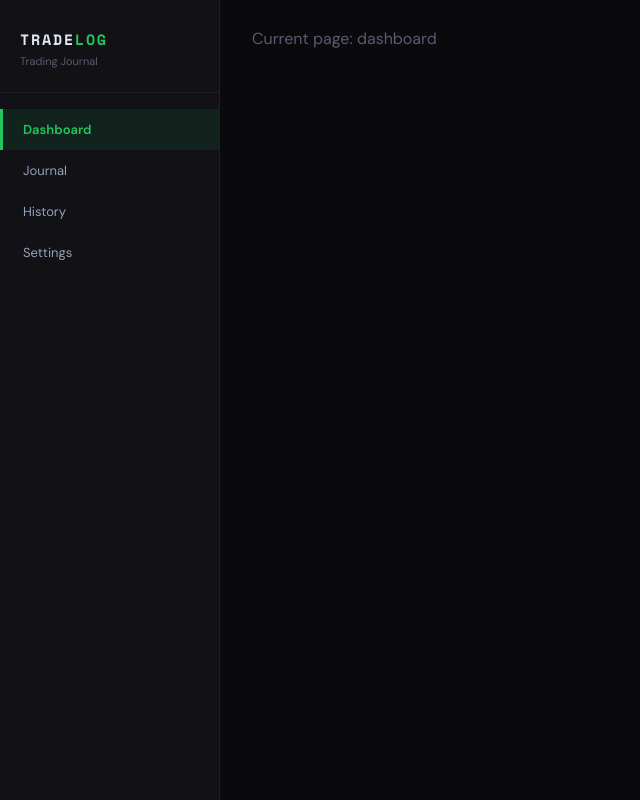
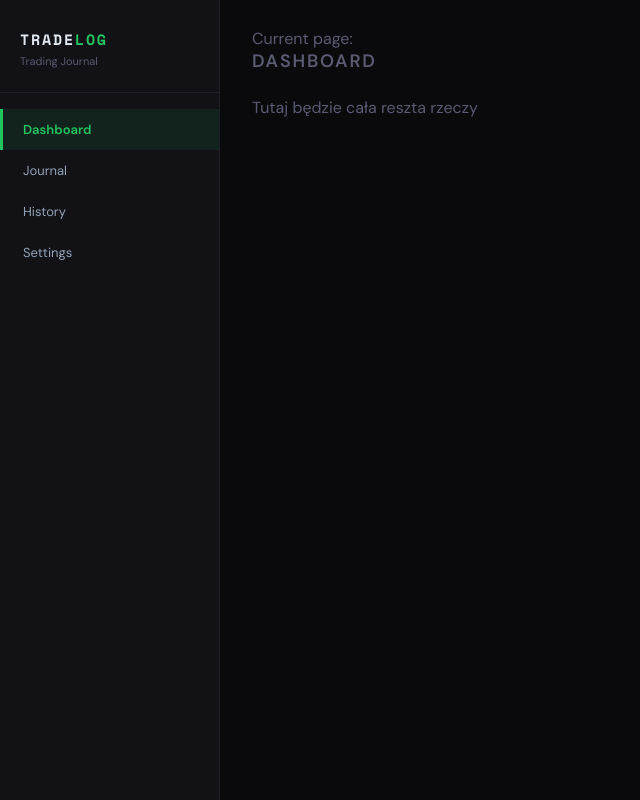
Before and after one commit to Le1eju/tradelog, a React (Vite) app: page / in a window 1280 px wide. Shown: the whole page, without its empty margins (0-640 px from the left). Built offline with nearby package versions, Linux system fonts and the light colour scheme.

Commit message:
created .jsx for each page, connected in main file, page layouts

```diff
--- a/src/App.jsx
+++ b/src/App.jsx
@@ -1,4 +1,8 @@
 import { useState } from "react";
+import Dashboard from "./Dashboard";
+import Journal from "./Journal";
+import History from "./History";
+import Settings from "./Settings";
 
 const fontLink = document.createElement("link");
 fontLink.rel = "stylesheet";
@@ -141,7 +145,13 @@ export default function App() {
           padding: "28px 32px",
         }}
       >
-        <p style={{ color: C.muted }}>Current page: {page}</p>
+        <p style={{ color: C.muted }}>
+          Current page:
+          {page === "dashboard" && <Dashboard />}
+          {page === "journal" && <Journal />}
+          {page === "history" && <History />}
+          {page === "settings" && <Settings />}
+        </p>
       </main>
     </div>
   );
--- /dev/null
+++ b/src/Dashboard.jsx
@@ -0,0 +1,10 @@
+export default function Dashboard() {
+  return (
+    <div className="fade-in">
+      <h1 style={{ fontSize: 18, letterSpacing: "0.1em", marginBottom: 24 }}>
+        DASHBOARD
+      </h1>
+      <p>Tutaj będzie cała reszta rzeczy</p>
+    </div>
+  );
+}
--- /dev/null
+++ b/src/History.jsx
@@ -0,0 +1,8 @@
+export default function History() {
+  return (
+    <div className="fade-in">
+      <h1 style={{fontSize: 18, letterSpacing: '0.1em', marginBottom: 24,}}>TRADE HISTORY</h1>
+      <p>Tu bedzie tabela z historią tradów</p>
+    </div>
+  )
+}
--- /dev/null
+++ b/src/Journal.jsx
@@ -0,0 +1,8 @@
+export default function Journal() {
+  return (
+    <div className="fade-in">
+      <h1 style={{fontSize: 18, letterSpacing: '0.1em', marginBottom: 24,}}>TRADING JOURNAL</h1>
+      <p>Tutaj będzie cały kalendarz z wejściami</p>
+    </div>
+  )
+}
--- /dev/null
+++ b/src/Settings.jsx
@@ -0,0 +1,10 @@
+export default function Settings() {
+  return (
+    <div className="fade-in">
+      <h1 style={{ fontSize: 18, letterSpacing: "0.1em", marginBottom: 24 }}>
+        SETTINGS
+      </h1>
+      <p>Ustawienia tego typu</p>
+    </div>
+  );
+}
```
